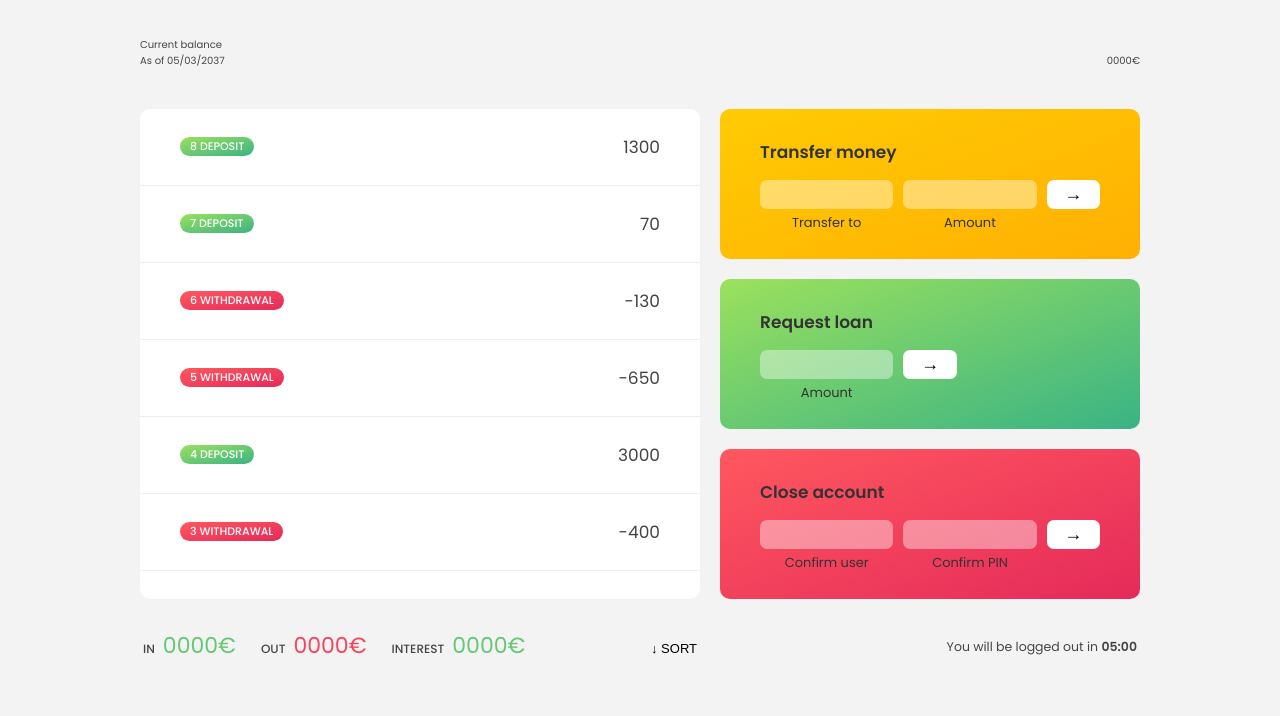
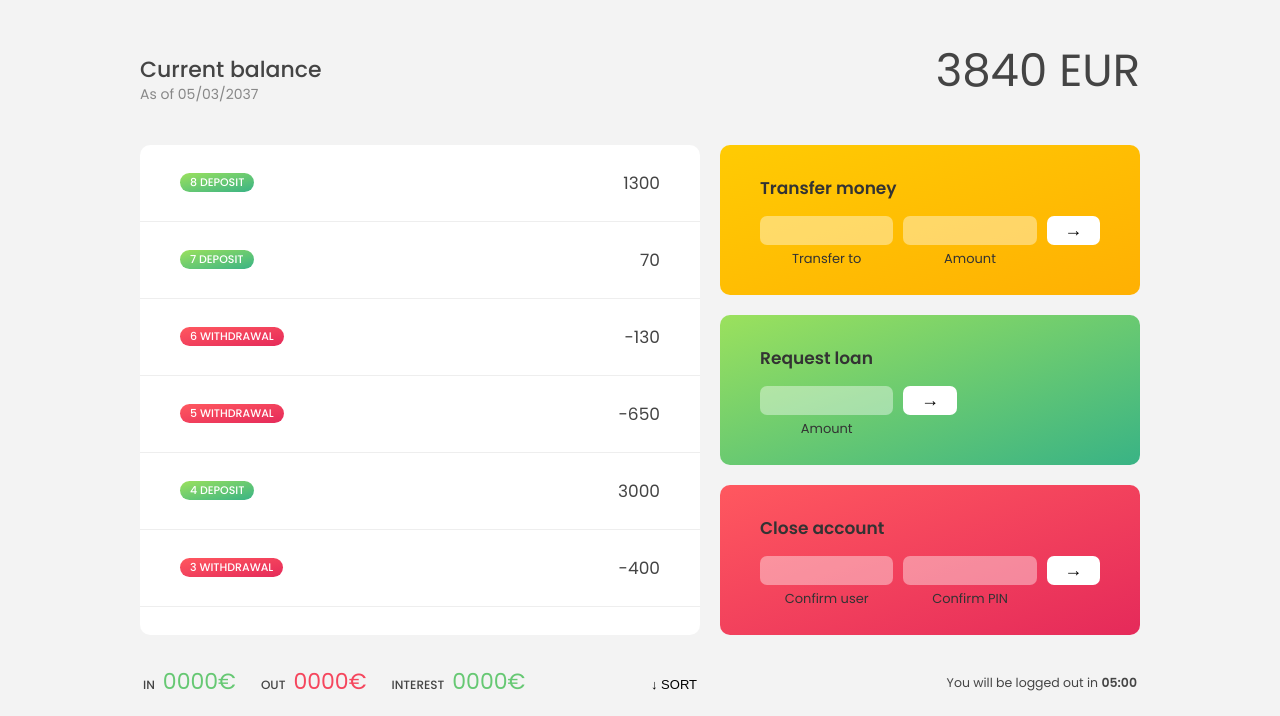
Before and after one commit to yutaasakura96/Bankist-Digital-Bank, a plain HTML site: page index.html in a window 1280 px wide. Shown: the part 84-800 px from the top of the page. Drawn offline with Linux system fonts and the light colour scheme.

Commit message:
Displaying the balance
-calculating and displaying the balance using the reduce method.

```diff
--- a/script.js
+++ b/script.js
@@ -29,7 +29,7 @@
 };
 
 const accounts = [account1, account2, account3, account4];
-
+const movements = [200, 450, -400, 3000, -650, -130, 70, 1300];
 // Elements
 const labelWelcome = document.querySelector('.welcome');
 const labelDate = document.querySelector('.date');
@@ -56,7 +56,7 @@
 const inputCloseUsername = document.querySelector('.form__input--user');
 const inputClosePin = document.querySelector('.form__input--pin');
 
-// MOVEMENTS
+// DISPLAY MOVEMENTS
 
 const displayMovements = function (movements) {
   containerMovements.innerHTML = '';
@@ -76,6 +76,12 @@
 };
 displayMovements(account1.movements);
 
+const calcDisplayBalance = function (movements) {
+  const balance = movements.reduce((acc, mov) => acc + mov, 0);
+  labelBalance.textContent = `${balance} EUR`;
+};
+calcDisplayBalance(account1.movements);
+
 // COMPUTING USERNAMES
 const createUsernames = function (accs) {
   accs.forEach(function (acc) {
@@ -88,3 +94,22 @@
 };
 createUsernames(accounts);
 console.log(accounts);
+
+// TEMP
+//FILTER METHOD
+const deposits = movements.filter(mov => mov > 0);
+console.log(movements);
+console.log(deposits);
+const withdrawals = movements.filter(mov => mov < 0);
+console.log(withdrawals);
+
+// COMPUTING THE TOTAL CURRENT BALANCE
+// REDUCE METHOD
+const balance = movements.reduce((acc, cur) => acc + cur, 0);
+
+// MAXIMUM VALUE OF THE MOVEMENTS ARRAY
+const max = movements.reduce((acc, mov) => {
+  if (acc > mov) return acc;
+  else return mov;
+}, movements[0]);
+console.log(max);
--- a/style.css
+++ b/style.css
@@ -98,18 +98,18 @@
   margin-bottom: 2rem;
 }
 
-.balance_label {
+.balance__label {
   font-size: 2.2rem;
   font-weight: 500;
   margin-bottom: -0.2rem;
 }
 
-.balance_date {
+.balance__date {
   font-size: 1.4rem;
   color: #888;
 }
 
-.balance_value {
+.balance__value {
   font-size: 4.5rem;
   font-weight: 400;
 }
```
